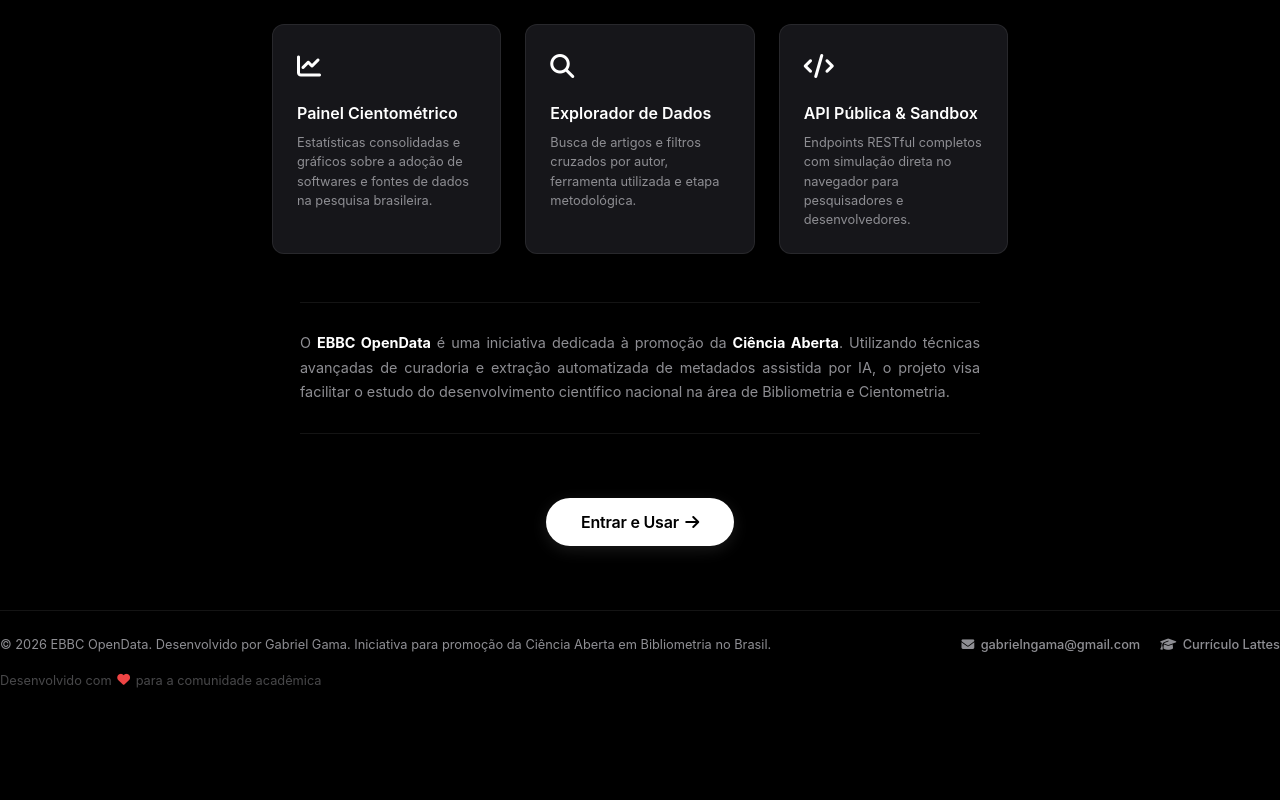
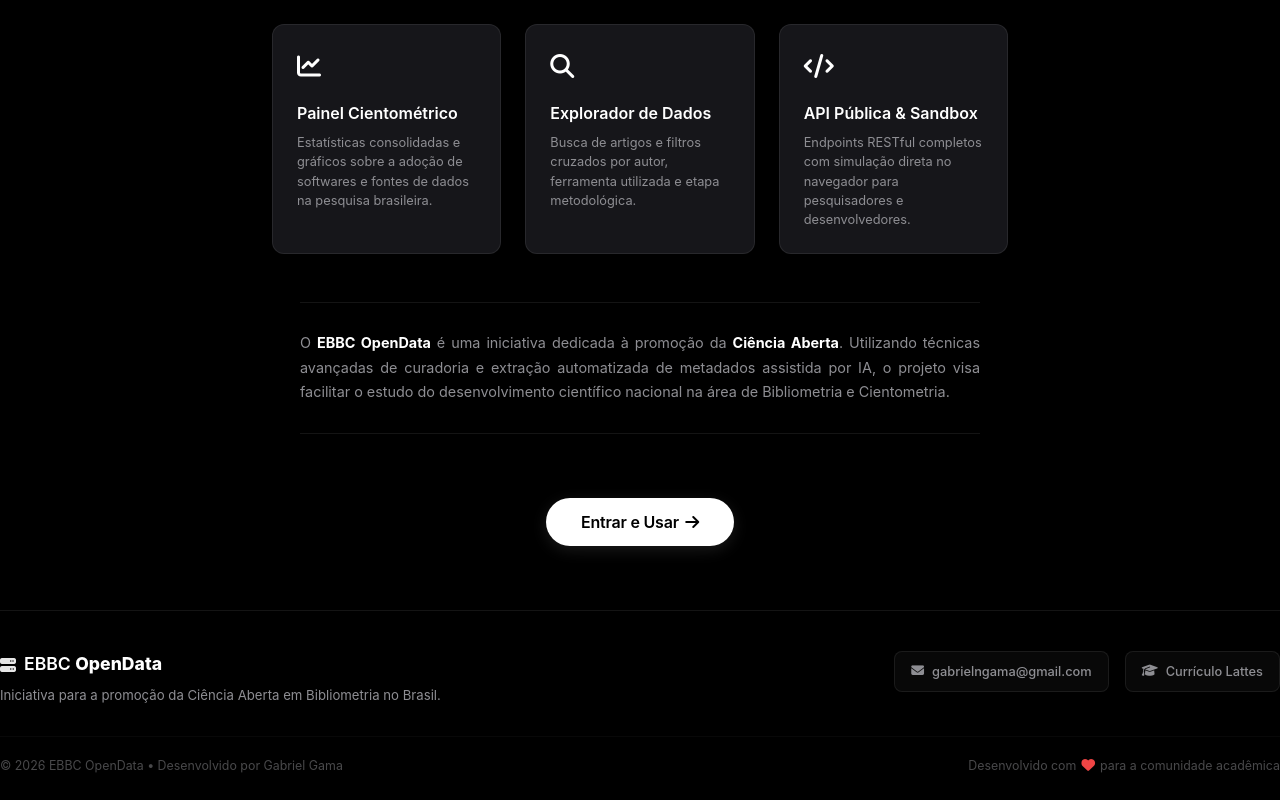
Before and after one commit to GabrielBaiano/EBBC-OpenData, a website: page public/index.html in a window 1280 px wide. Shown: the part 401-1201 px from the top of the page. Before the commit the page ends 1115 px from the top, so only its background shows below. Drawn offline with nearby package versions, Linux system fonts and the light colour scheme; no server answers.

Commit message:
feat: update API endpoints to production URL and redesign application footer layout

```diff
--- a/public/index.html
+++ b/public/index.html
@@ -476,7 +476,7 @@
                   <button class="btn btn-primary btn-sm" onclick="runSandboxArticles()"><i class="fa-solid fa-play"></i> Enviar Requisição</button>
                 </div>
                  <div class="sandbox-url-bar">
-                  <strong>URL Requisitada:</strong> <span id="sb-art-url">http://localhost:3000/api/articles?limit=2</span>
+                  <strong>URL Requisitada:</strong> <span id="sb-art-url">https://ebbcopendata.vercel.app/api/articles?limit=2</span>
                 </div>
                 <div class="sandbox-snippets">
                   <div class="snippet-header">
@@ -507,7 +507,7 @@
               <div class="sandbox-box">
                 <button class="btn btn-primary btn-sm" onclick="runSandboxStats()"><i class="fa-solid fa-play"></i> Enviar Requisição</button>
                  <div class="sandbox-url-bar">
-                  <strong>URL Requisitada:</strong> <span id="sb-stats-url">http://localhost:3000/api/articles/stats</span>
+                  <strong>URL Requisitada:</strong> <span id="sb-stats-url">https://ebbcopendata.vercel.app/api/articles/stats</span>
                 </div>
                 <div class="sandbox-snippets">
                   <div class="snippet-header">
@@ -542,7 +542,7 @@
                   <button class="btn btn-primary btn-sm" onclick="runSandboxDoi()"><i class="fa-solid fa-play"></i> Enviar Requisição</button>
                 </div>
                  <div class="sandbox-url-bar">
-                  <strong>URL Requisitada:</strong> <span id="sb-doi-url">http://localhost:3000/api/articles/https://doi.org/10.22477.112</span>
+                  <strong>URL Requisitada:</strong> <span id="sb-doi-url">https://ebbcopendata.vercel.app/api/articles/https://doi.org/10.22477.112</span>
                 </div>
                 <div class="sandbox-snippets">
                   <div class="snippet-header">
@@ -601,18 +601,33 @@
     </div>
 
     <!-- FOOTER -->
-    <footer class="app-footer-bar">
-      <div class="footer-left">
-        <p>&copy; 2026 EBBC OpenData. Desenvolvido por Gabriel Gama. Iniciativa para promoção da Ciência Aberta em Bibliometria no Brasil.</p>
-      </div>
-      <div class="footer-center">
-        <div class="footer-contacts">
-          <a href="mailto:gabrielngama@gmail.com" class="footer-link"><i class="fa-solid fa-envelope"></i> gabrielngama@gmail.com</a>
-          <a href="http://lattes.cnpq.br/1588167693631178" target="_blank" rel="noopener noreferrer" class="footer-link"><i class="fa-solid fa-graduation-cap"></i> Currículo Lattes</a>
+    <footer class="app-footer">
+      <div class="footer-main">
+        <div class="footer-brand">
+          <div class="footer-logo">
+            <i class="fa-solid fa-server"></i>
+            <span>EBBC <strong>OpenData</strong></span>
+          </div>
+          <p class="footer-tagline">Iniciativa para a promoção da Ciência Aberta em Bibliometria no Brasil.</p>
+        </div>
+        <div class="footer-links-group">
+          <a href="mailto:gabrielngama@gmail.com" class="footer-action-link">
+            <i class="fa-solid fa-envelope"></i>
+            <span>gabrielngama@gmail.com</span>
+          </a>
+          <a href="http://lattes.cnpq.br/1588167693631178" target="_blank" rel="noopener noreferrer" class="footer-action-link">
+            <i class="fa-solid fa-graduation-cap"></i>
+            <span>Currículo Lattes</span>
+          </a>
         </div>
       </div>
-      <div class="footer-right">
-        <span>Desenvolvido com <i class="fa-solid fa-heart" style="color: #ef4444;"></i> para a comunidade acadêmica</span>
+      <div class="footer-bottom">
+        <div class="footer-copyright">
+          &copy; 2026 EBBC OpenData &bull; Desenvolvido por Gabriel Gama
+        </div>
+        <div class="footer-credit">
+          Desenvolvido com <i class="fa-solid fa-heart credit-heart"></i> para a comunidade acadêmica
+        </div>
       </div>
     </footer>
 
--- a/public/style.css
+++ b/public/style.css
@@ -972,61 +972,144 @@
    FOOTER
    ========================================================================== */
 
-.app-footer-bar {
+.app-footer {
   margin-top: auto;
   border-top: 1px solid var(--border-color);
-  padding: 1.5rem 0;
+  padding: 2.5rem 0 1.5rem 0;
+  display: flex;
+  flex-direction: column;
+  gap: 2rem;
+  width: 100%;
+}
+
+.footer-main {
   display: flex;
   justify-content: space-between;
-  align-items: center;
+  align-items: flex-start;
+  flex-wrap: wrap;
+  gap: 1.5rem;
+}
+
+.footer-brand {
+  display: flex;
+  flex-direction: column;
+  gap: 0.5rem;
+  max-width: 450px;
+}
+
+.footer-logo {
+  display: flex;
+  align-items: center;
+  gap: 0.5rem;
+  color: var(--text-primary);
+  font-family: var(--font-display);
+  font-size: 1.1rem;
+  font-weight: 600;
+}
+
+.footer-logo i {
+  font-size: 1rem;
+  opacity: 0.9;
+}
+
+.footer-logo strong {
+  font-weight: 800;
+}
+
+.footer-tagline {
+  color: var(--text-secondary);
+  font-size: 0.825rem;
+  line-height: 1.4;
+}
+
+.footer-links-group {
+  display: flex;
+  gap: 1rem;
+  flex-wrap: wrap;
+}
+
+.footer-action-link {
+  display: flex;
+  align-items: center;
+  gap: 0.5rem;
+  background: rgba(255, 255, 255, 0.03);
+  border: 1px solid var(--border-color);
+  padding: 0.6rem 1rem;
+  border-radius: var(--border-radius-md);
+  color: var(--text-secondary);
+  text-decoration: none;
+  font-size: 0.8rem;
+  font-weight: 500;
+  transition: var(--transition-smooth);
+}
+
+.footer-action-link:hover {
+  color: var(--text-primary);
+  background: rgba(255, 255, 255, 0.08);
+  border-color: rgba(255, 255, 255, 0.15);
+  transform: translateY(-2px);
+  box-shadow: 0 4px 12px rgba(0, 0, 0, 0.2);
+}
+
+.footer-bottom {
+  display: flex;
+  justify-content: space-between;
+  align-items: center;
+  border-top: 1px solid rgba(255, 255, 255, 0.03);
+  padding-top: 1.25rem;
   flex-wrap: wrap;
   gap: 1rem;
-  color: var(--text-secondary);
-  font-size: 0.8rem;
+  font-size: 0.775rem;
+  color: var(--text-muted);
+}
+
+.footer-copyright {
   font-weight: 400;
-  width: 100%;
-}
-.app-footer-bar p {
-  color: var(--text-secondary);
-  margin: 0;
-}
-.footer-contacts {
-  display: flex;
-  gap: 1.25rem;
-  align-items: center;
-}
-.footer-link {
-  color: var(--text-secondary);
-  text-decoration: none;
-  display: inline-flex;
-  align-items: center;
-  gap: 0.4rem;
-  font-weight: 500;
-  transition: all 0.2s ease;
-}
-.footer-link:hover {
-  color: var(--text-primary);
-  text-shadow: 0 0 8px rgba(255, 255, 255, 0.1);
-}
-.app-footer-bar span {
-  color: var(--text-muted);
+}
+
+.footer-credit {
   display: flex;
   align-items: center;
   gap: 0.35rem;
 }
+
+.credit-heart {
+  color: #ef4444;
+  animation: heartBeat 1.5s infinite ease-in-out;
+}
+
+@keyframes heartBeat {
+  0%, 100% { transform: scale(1); }
+  50% { transform: scale(1.15); }
+}
+
 @media (max-width: 768px) {
-  .app-footer-bar {
+  .app-footer {
+    padding: 2rem 1rem 1.5rem 1rem;
+    gap: 1.5rem;
+  }
+  .footer-main {
+    flex-direction: column;
+    align-items: center;
+    text-align: center;
+    gap: 1.5rem;
+  }
+  .footer-brand {
+    align-items: center;
+  }
+  .footer-links-group {
+    justify-content: center;
+    width: 100%;
+  }
+  .footer-action-link {
+    width: 100%;
+    justify-content: center;
+  }
+  .footer-bottom {
     flex-direction: column;
     text-align: center;
-    gap: 1rem;
-    padding: 1.5rem 1rem;
-  }
-  .footer-contacts {
-    flex-direction: column;
-    gap: 0.5rem;
-  }
-  .app-footer-bar span {
-    justify-content: center;
+    gap: 0.75rem;
+    padding-top: 1rem;
   }
 }
 
```
Also changed, not shown: README.md.
